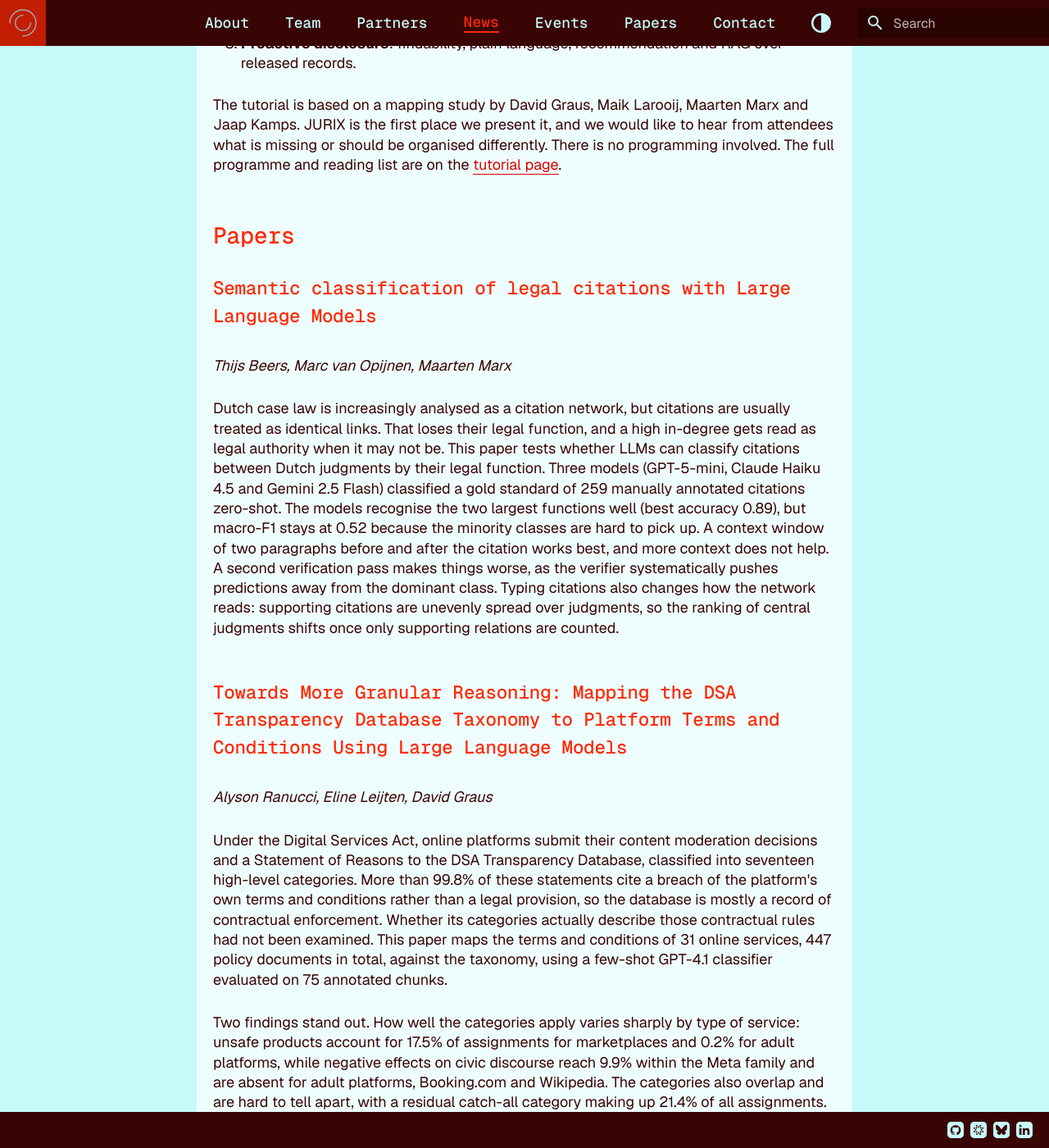
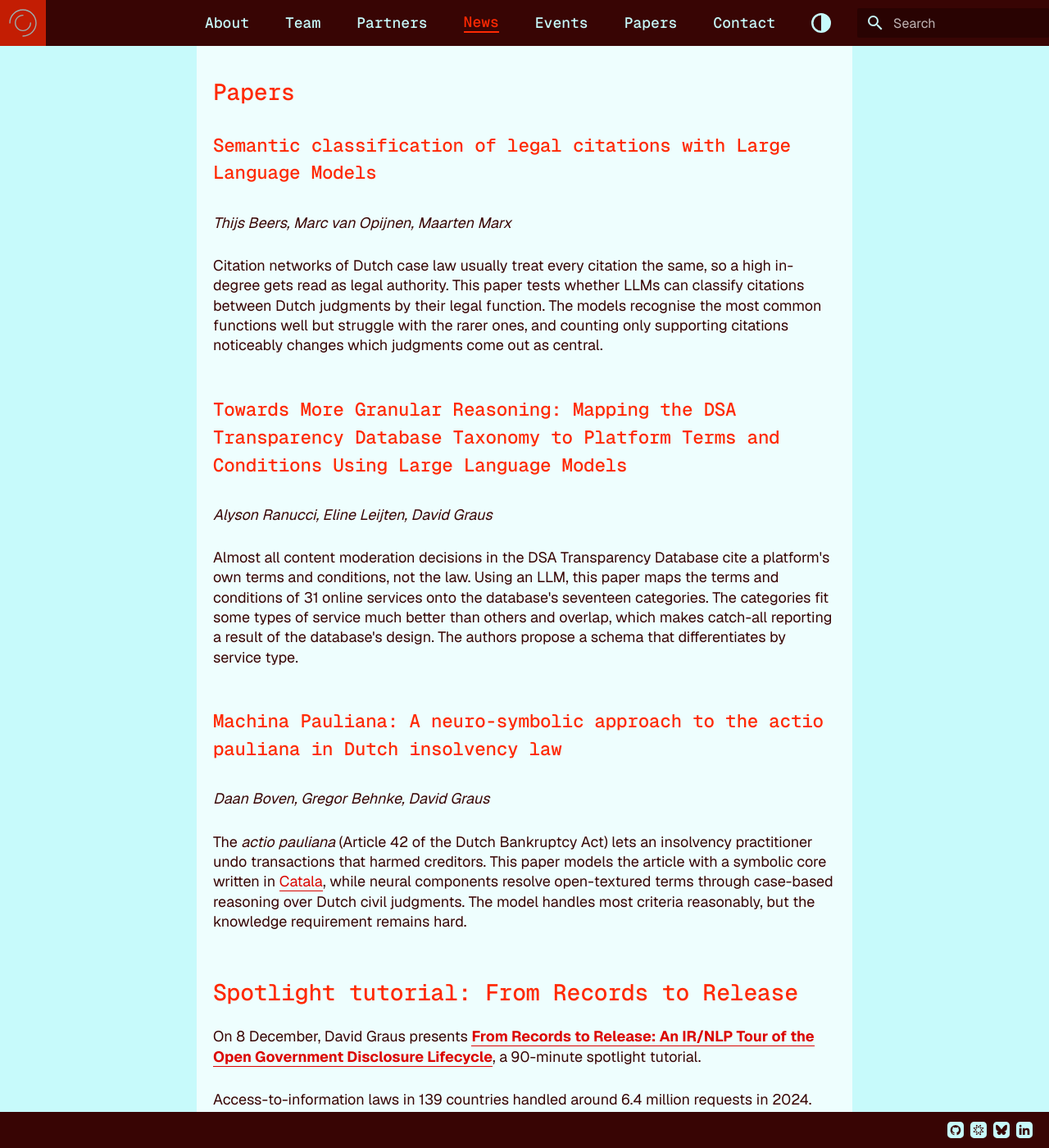
Before and after one commit to opengov-lab/opengov-lab.github.io, an MkDocs documentation site: the page built from docs/blog/posts/20261015-opengov-lab-at-jurix-2026/opengov-lab-at-jurix-2026.md, in a window 1280 px wide and 1400 px high, scrolled down 816 px. Shown: the whole window at 82% size. Built offline with MkDocs 1.6.1 and Material for MkDocs 9.7.7, drawn with Linux system fonts in a browser that asks for light colours; some web fonts are replaced; some of the changed text lies outside the part shown.

Commit message:
JURIX 2026 post: papers first, shorter descriptions, add banner
Co-Authored-By: Claude Opus 5.5 <noreply@anthropic.com>
Claude-Session: https://claude.ai/code/session_01Urn8J11ev1aynMyNwHT5aw

```diff
--- a/docs/blog/posts/20261015-opengov-lab-at-jurix-2026/opengov-lab-at-jurix-2026.md
+++ b/docs/blog/posts/20261015-opengov-lab-at-jurix-2026/opengov-lab-at-jurix-2026.md
@@ -5,13 +5,33 @@ categories:
   - conference
 authors:
   - dgraus
-title: OpenGov Lab at JURIX 2026, a spotlight tutorial and three papers
-description: The OpenGov Lab contributes a spotlight tutorial on the open government disclosure lifecycle and three papers to JURIX 2026 in Toulouse. The papers cover the legal function of citations in Dutch case law, how well the DSA Transparency Database taxonomy fits platform terms and conditions, and a neuro-symbolic model of the actio pauliana in Dutch insolvency law.
+title: OpenGov Lab at JURIX 2026, three papers and a spotlight tutorial
+description: The OpenGov Lab contributes three papers and a spotlight tutorial to JURIX 2026 in Toulouse. The papers cover the legal function of citations in Dutch case law, how well the DSA Transparency Database taxonomy fits platform terms and conditions, and a neuro-symbolic model of the actio pauliana in Dutch insolvency law.
+image: jurix-2026-banner.webp
 ---
 
-The OpenGov Lab is heading to Toulouse for **JURIX 2026**, the International Conference on Legal Knowledge and Information Systems. We are presenting a spotlight tutorial and three papers.
+The OpenGov Lab is heading to Toulouse for **JURIX 2026**, the 39th International Conference on Legal Knowledge and Information Systems. We are presenting three papers and a spotlight tutorial.
+
+![JURIX 2026, the 39th International Conference on Legal Knowledge and Information Systems, Toulouse](jurix-2026-banner.webp)
 
 <!-- more -->
+
+## Papers
+
+### Semantic classification of legal citations with Large Language Models
+*Thijs Beers, Marc van Opijnen, Maarten Marx*
+
+Citation networks of Dutch case law usually treat every citation the same, so a high in-degree gets read as legal authority. This paper tests whether LLMs can classify citations between Dutch judgments by their legal function. The models recognise the most common functions well but struggle with the rarer ones, and counting only supporting citations noticeably changes which judgments come out as central.
+
+### Towards More Granular Reasoning: Mapping the DSA Transparency Database Taxonomy to Platform Terms and Conditions Using Large Language Models
+*Alyson Ranucci, Eline Leijten, David Graus*
+
+Almost all content moderation decisions in the DSA Transparency Database cite a platform's own terms and conditions, not the law. Using an LLM, this paper maps the terms and conditions of 31 online services onto the database's seventeen categories. The categories fit some types of service much better than others and overlap, which makes catch-all reporting a result of the database's design. The authors propose a schema that differentiates by service type.
+
+### Machina Pauliana: A neuro-symbolic approach to the actio pauliana in Dutch insolvency law
+*Daan Boven, Gregor Behnke, David Graus*
+
+The *actio pauliana* (Article 42 of the Dutch Bankruptcy Act) lets an insolvency practitioner undo transactions that harmed creditors. This paper models the article with a symbolic core written in [Catala](https://catala-lang.org/), while neural components resolve open-textured terms through case-based reasoning over Dutch civil judgments. The model handles most criteria reasonably, but the knowledge requirement remains hard.
 
 ## Spotlight tutorial: From Records to Release
 
@@ -25,25 +45,6 @@ Access-to-information laws in 139 countries handled around 6.4 million requests
 
 The tutorial is based on a mapping study by David Graus, Maik Larooij, Maarten Marx and Jaap Kamps. JURIX is the first place we present it, and we would like to hear from attendees what is missing or should be organised differently. There is no programming involved. The full programme and reading list are on the [tutorial page](../../../tutorials/jurix-2026.md).
 
-## Papers
-
-### Semantic classification of legal citations with Large Language Models
-*Thijs Beers, Marc van Opijnen, Maarten Marx*
-
-Dutch case law is increasingly analysed as a citation network, but citations are usually treated as identical links. That loses their legal function, and a high in-degree gets read as legal authority when it may not be. This paper tests whether LLMs can classify citations between Dutch judgments by their legal function. Three models (GPT-5-mini, Claude Haiku 4.5 and Gemini 2.5 Flash) classified a gold standard of 259 manually annotated citations zero-shot. The models recognise the two largest functions well (best accuracy 0.89), but macro-F1 stays at 0.52 because the minority classes are hard to pick up. A context window of two paragraphs before and after the citation works best, and more context does not help. A second verification pass makes things worse, as the verifier systematically pushes predictions away from the dominant class. Typing citations also changes how the network reads: supporting citations are unevenly spread over judgments, so the ranking of central judgments shifts once only supporting relations are counted.
-
-### Towards More Granular Reasoning: Mapping the DSA Transparency Database Taxonomy to Platform Terms and Conditions Using Large Language Models
-*Alyson Ranucci, Eline Leijten, David Graus*
-
-Under the Digital Services Act, online platforms submit their content moderation decisions and a Statement of Reasons to the DSA Transparency Database, classified into seventeen high-level categories. More than 99.8% of these statements cite a breach of the platform's own terms and conditions rather than a legal provision, so the database is mostly a record of contractual enforcement. Whether its categories actually describe those contractual rules had not been examined. This paper maps the terms and conditions of 31 online services, 447 policy documents in total, against the taxonomy, using a few-shot GPT-4.1 classifier evaluated on 75 annotated chunks.
-
-Two findings stand out. How well the categories apply varies sharply by type of service: unsafe products account for 17.5% of assignments for marketplaces and 0.2% for adult platforms, while negative effects on civic discourse reach 9.9% within the Meta family and are absent for adult platforms, Booking.com and Wikipedia. The categories also overlap and are hard to tell apart, with a residual catch-all category making up 21.4% of all assignments. The authors argue that minimal, catch-all reporting follows from the database's design rather than from platforms being unwilling, and propose a schema that differentiates by service type and adds mandatory attributes derived from the platforms' own governance language.
-
-### Machina Pauliana: A neuro-symbolic approach to the actio pauliana in Dutch insolvency law
-*Daan Boven, Gregor Behnke, David Graus*
-
-The *actio pauliana* of Article 42 of the Dutch Bankruptcy Act (Faillissementswet) lets an insolvency practitioner avoid transactions that prejudiced creditors. Applying it takes both structured, rule-based reasoning and a feel for open-textured terms developed in case law. This paper presents a neuro-symbolic model of the article. The symbolic core is written in [Catala](https://catala-lang.org/) in a literate style that keeps statute and formalisation aligned, with open-textured terms represented as boolean inputs. A neural routine turns the facts of a case into those inputs, and neural subroutines resolve the open-textured terms by case-based reasoning over Dutch civil judgments. These are retrieved by filtering on the requirement at hand and following the procedural chain of a case. Segmenting and labelling the judgments reaches high precision and recall on a gold standard of 100 judgments. On ten hand-annotated cases the model handles most criteria reasonably, but struggles with the knowledge requirement. Retrieval depth shows no clear quantitative effect, although the retrieved judgments give the model's answers explicit grounding in prior case law.
-
 ## See you in Toulouse
 
-Congratulations to all authors! If you are attending JURIX 2026, come find us at the tutorial or the paper sessions. Questions about the tutorial can go to [graus@opengov.nl](mailto:graus@opengov.nl).
+Congratulations to all authors! If you are attending JURIX 2026, come find us at the paper sessions or the tutorial. Questions about the tutorial can go to [graus@opengov.nl](mailto:graus@opengov.nl).
```
Also changed, not shown: docs/blog/posts/20261015-opengov-lab-at-jurix-2026/jurix-2026-banner.webp (added).
